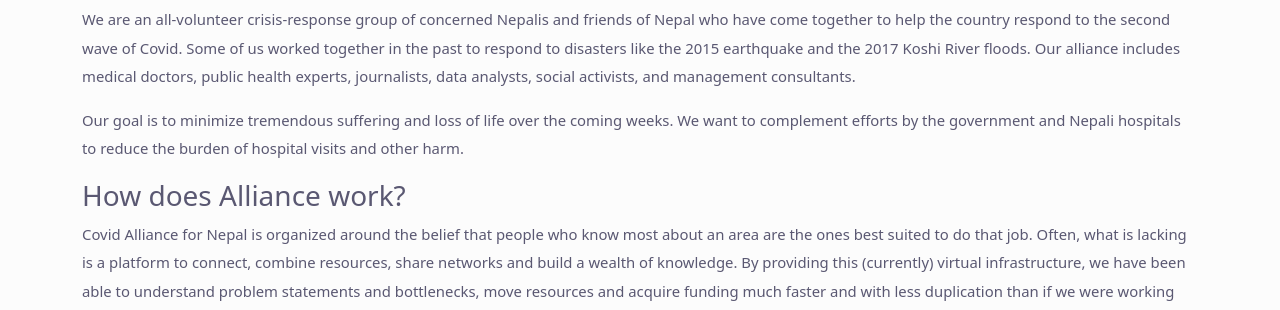
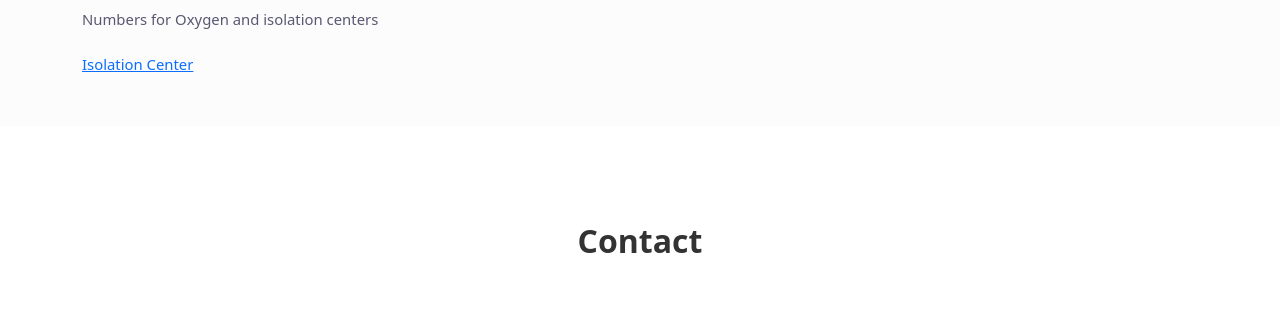
Before and after one commit to alliance4nep/alliance4nep.github.io, a plain HTML site: page resources.html in a window 1280 px wide. Shown: the part 585-895 px from the top of the page. Drawn offline with nearby package versions, Linux system fonts and the light colour scheme.

Commit message:
Resources page

```diff
--- a/resources.html
+++ b/resources.html
@@ -93,42 +93,11 @@
         </div>
     </div>
 </section>
-
-<!--<div class="py-5 text-center">
-    <img class="d-block mx-auto mb-4" src="images/logo.svg" alt="Covid Alliance For Nepal" height="100">
-</div>
-<nav class="navbar navbar-expand-lg navbar-light bg-light">
-    <div class="container">
-        <a class="navbar-brand" href="#"></a>
-        <button class="navbar-toggler" type="button" data-bs-toggle="collapse" data-bs-target="#navbarNavAltMarkup"
-                aria-controls="navbarNavAltMarkup" aria-expanded="false" aria-label="Toggle navigation">
-            <span class="navbar-toggler-icon"></span>
-        </button>
-        <div class="collapse navbar-collapse" id="navbarNavAltMarkup">
-            <ul class="navbar-nav" id="render_nav">
-            </ul>
-        </div>
-    </div>
-</nav>-->
 <section id="aboutpage">
     <div class="container py-5">
-        <h2 class="py-5">About Alliance</h2>
-        <p>We are an all-volunteer crisis-response group of concerned Nepalis and friends of Nepal who have come
-            together to help the country respond to the second wave of Covid. Some of us worked together in the past to
-            respond to disasters like the 2015 earthquake and the 2017 Koshi River floods. Our alliance includes medical
-            doctors, public health experts, journalists, data analysts, social activists, and management
-            consultants.</p>
-        <p>Our goal is to minimize tremendous suffering and loss of life over the coming weeks. We want to complement
-            efforts by the government and Nepali hospitals to reduce the burden of hospital visits and other harm.</p>
-        <h3>How does Alliance work?</h3>
-        <p>Covid Alliance for Nepal is organized around the belief that people who know most about an area are the ones
-            best suited to do that job. Often, what is lacking is a platform to connect, combine resources, share
-            networks and build a wealth of knowledge. By providing this (currently) virtual infrastructure, we have been
-            able to understand problem statements and bottlenecks, move resources and acquire funding much faster and
-            with less duplication than if we were working alone. Alliance is not conducting any fundraising directly but
-            helping to amplify fundraising campaigns organized by different members. If you choose to support an
-            initiative financially, that Alliance member is accountable to provide the financial management and
-            reporting to you. </p>
+        <h2 class="py-5">Resources</h2>
+        <p>Numbers for Oxygen and isolation centers </p>
+        <a href="isolationcenter.html">Isolation Center</a>
     </div>
 </section>
 <section id="contact">
```
Also changed, not shown: initiatives.html (+1 -22 lines), isolationcenter.html (+3 -34 lines).
